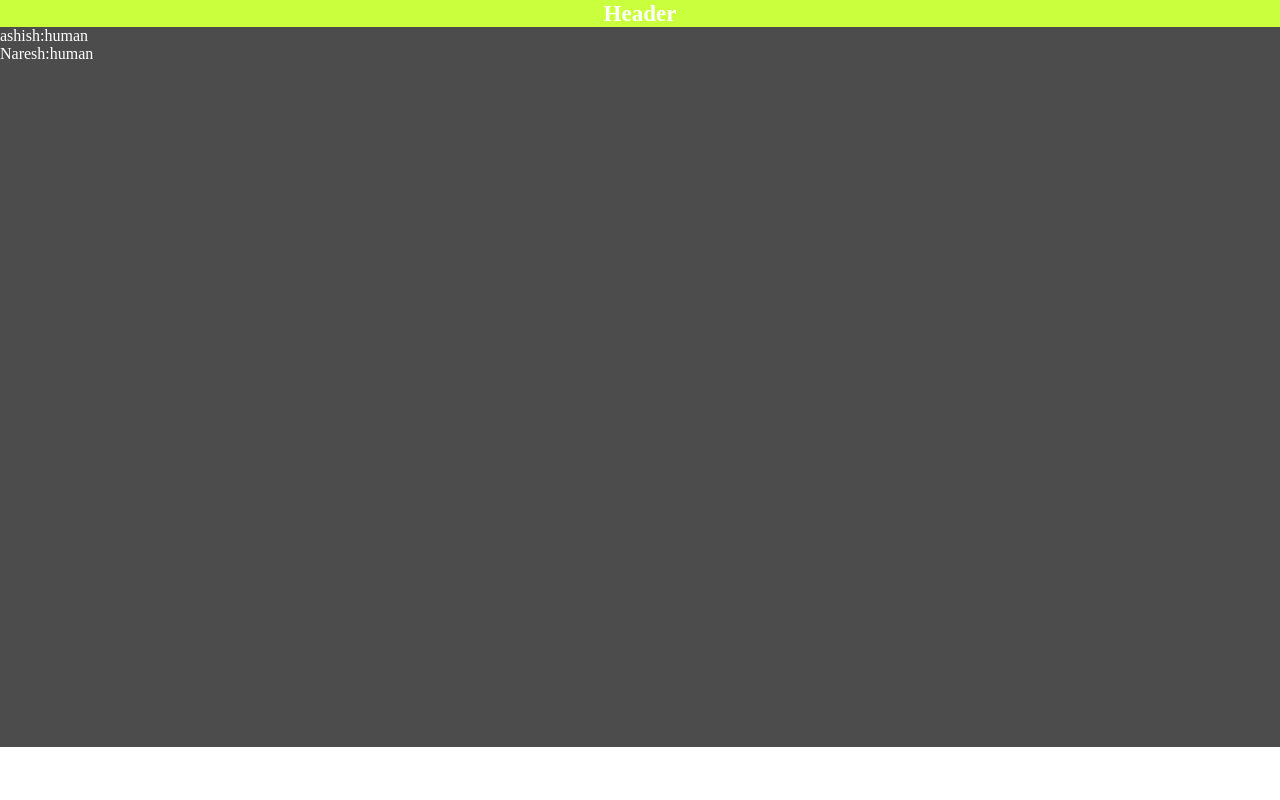
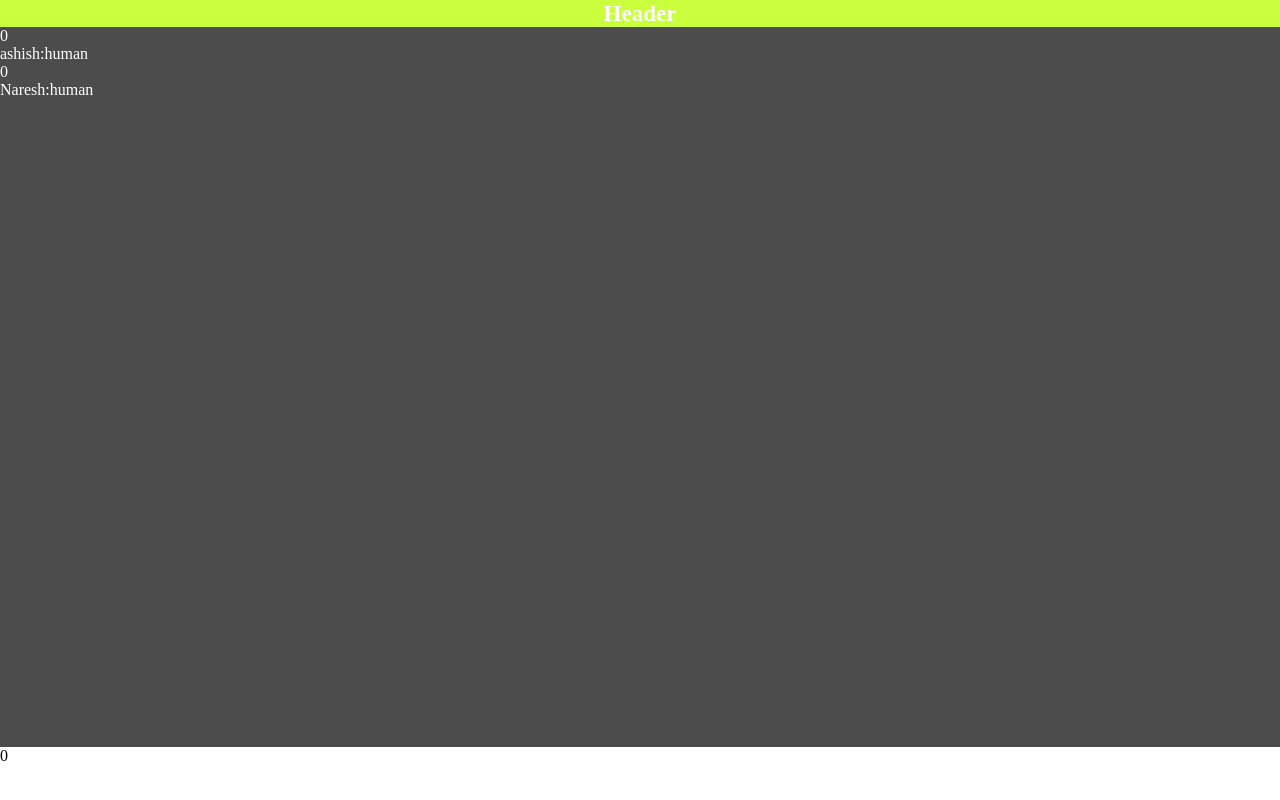
Before and after one commit to AshishPku/React_project, a React (Create React App) app: page / in a window 1280 px wide. Built offline with nearby package versions, Linux system fonts and the light colour scheme.

Commit message:
Conditional rendering implement in /src/components/card.js

```diff
--- a/src/components/Card.js
+++ b/src/components/Card.js
@@ -1,16 +1,22 @@
 import React from "react";
+import img from "./../assets/images/sri-chaitnaya.jpg";
+const Card = (props) => {
+  const len = 0;
 
-const Card = (props) => {
   return (
+    <div>
       <div className="card">
         {props.value.map((el) => (
           <div>
+            <div>{len}</div>
             <span>{el.name}</span>
             <span>:</span>
             <span>{el.category}</span>
           </div>
         ))}
       </div>
+      <div>{len && <img src={img} alt="img" />}</div>
+    </div>
   );
 };
 
```
Also changed, not shown: src/assets/images/sri-chaitnaya.jpg (added). Lines whose indentation alone changed are shown as unchanged.
